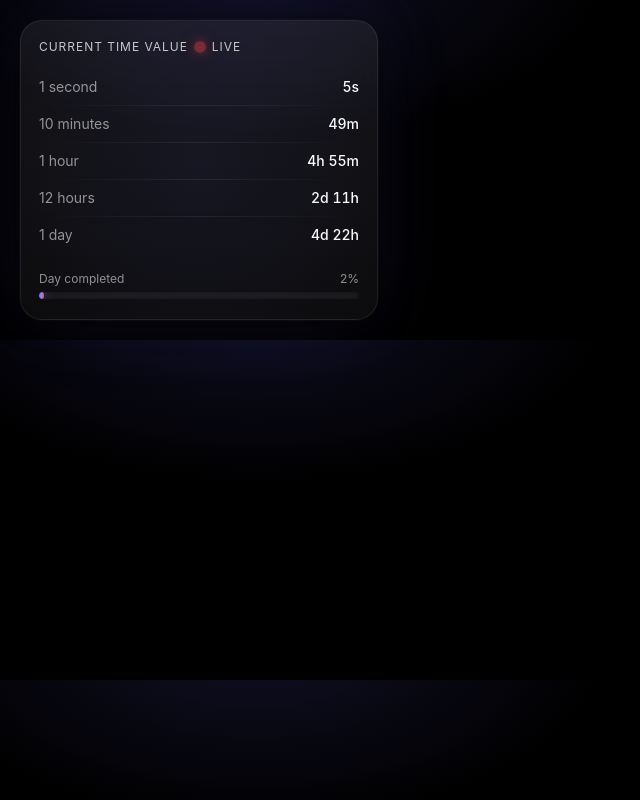
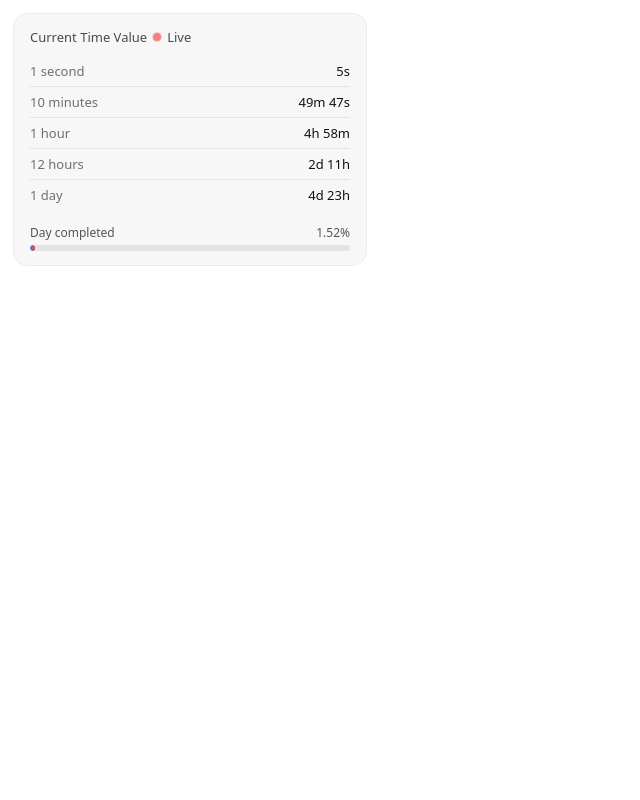
Before and after one commit to akashmendes/Time-Conscious-2, a plain HTML site: page index.html in a window 1280 px wide. Shown: the whole page, without its empty margins (0-640 px from the left). Drawn offline with Linux system fonts and the light colour scheme.

Commit message:
Refactor index.html for styling and functionality
Refactor styles and improve layout for better readability. Update JavaScript logic for time calculation and display.

```diff
--- a/index.html
+++ b/index.html
@@ -6,162 +6,104 @@
 <title>Time Value Awareness — Live</title>
 
 <style>
-  /* ===== Design Tokens ===== */
   :root {
-    --bg: #000000;
-    --surface: rgba(255,255,255,0.03);
-    --surface-strong: rgba(255,255,255,0.06);
-    --border: rgba(255,255,255,0.08);
-    --text: #e5e7eb;
-    --muted: rgba(255,255,255,0.55);
-    --accent: #6E6AF6;
-    --accent-glow: rgba(110,106,246,0.35);
-    --danger: #ef4444;
+    --bg: #ffffff;
+    --card: rgba(0,0,0,0.03);
+    --border: rgba(0,0,0,0.08);
+    --text: #111;
+    --muted: rgba(0,0,0,0.55);
+    --live: #ef4444;
+  }
+
+  @media (prefers-color-scheme: dark) {
+    :root {
+      --bg: #0f1115;
+      --card: rgba(255,255,255,0.03);
+      --border: rgba(255,255,255,0.08);
+      --text: #e8e8e8;
+      --muted: rgba(255,255,255,0.6);
+    }
   }
 
   body {
     margin: 0;
-    padding: 20px;
-    background:
-      radial-gradient(600px 300px at 20% -10%, rgba(110,106,246,0.15), transparent 60%),
-      radial-gradient(500px 300px at 80% 110%, rgba(255,255,255,0.06), transparent 60%),
-      var(--bg);
+    padding: 14px;
+    background: var(--bg);
     color: var(--text);
-    font-family: Inter, system-ui, sans-serif;
+    font-family: system-ui, -apple-system, Inter, sans-serif;
   }
 
-  /* ===== Card ===== */
   .container {
-    position: relative;
     max-width: 320px;
-    border-radius: 22px;
-    padding: 18px 18px 20px;
-    background:
-      linear-gradient(180deg, rgba(255,255,255,0.04), rgba(255,255,255,0.01)),
-      var(--surface);
-    border: 1px solid var(--border);
-    backdrop-filter: blur(14px);
-    box-shadow:
-      0 0 0 1px rgba(255,255,255,0.02),
-      0 0 30px rgba(0,0,0,0.6),
-      0 0 80px rgba(110,106,246,0.12);
-    overflow: hidden;
+    border-radius: 14px;
+    padding: 14px 16px;
+    background: var(--card);
+    box-shadow: 0 0 0 1px var(--border);
   }
 
-  /* Ambient glow */
-  .container::before {
-    content: "";
-    position: absolute;
-    inset: -40%;
-    background:
-      radial-gradient(circle, var(--accent-glow), transparent 60%);
-    opacity: 0.25;
-    pointer-events: none;
+  .title {
+    font-size: 13px;
+    opacity: .75;
+    margin-bottom: 10px;
+    display: flex;
+    align-items: center;
+    gap: 6px;
   }
 
-  /* ===== Title ===== */
-  .title {
-    font-size: 12px;
-    letter-spacing: 0.08em;
-    text-transform: uppercase;
-    opacity: .85;
-    margin-bottom: 14px;
-    display: flex;
-    align-items: center;
-    gap: 8px;
-  }
-
-  /* Live dot */
   .live-dot {
     width: 8px;
     height: 8px;
     border-radius: 50%;
-    background: var(--danger);
-    box-shadow:
-      0 0 8px rgba(239,68,68,0.8),
-      0 0 16px rgba(239,68,68,0.6);
-    animation: pulse 1.4s ease-in-out infinite;
+    background: var(--live);
+    animation: pulse 1.2s ease-in-out infinite;
   }
 
   @keyframes pulse {
     0%   { transform: scale(1); opacity: 1; }
-    50%  { transform: scale(1.5); opacity: .5; }
+    50%  { transform: scale(1.4); opacity: .5; }
     100% { transform: scale(1); opacity: 1; }
   }
 
-  /* ===== Rows ===== */
   .row {
     display: flex;
     justify-content: space-between;
-    align-items: center;
-    padding: 10px 0;
-    font-size: 14px;
-    position: relative;
+    padding: 6px 0;
+    font-size: 13px;
   }
 
-  .row + .row::before {
-    content: "";
-    position: absolute;
-    top: 0;
-    left: 0;
-    right: 0;
-    height: 1px;
-    background: linear-gradient(
-      to right,
-      transparent,
-      var(--border),
-      transparent
-    );
+  .row + .row {
+    border-top: 1px solid var(--border);
   }
 
-  .label {
-    color: var(--muted);
-  }
+  .label { color: var(--muted); }
+  .value { font-variant-numeric: tabular-nums; }
 
-  .value {
-    font-variant-numeric: tabular-nums;
-    font-weight: 500;
-    color: #f8fafc;
-    text-shadow: 0 0 12px rgba(255,255,255,0.08);
-  }
-
-  /* ===== Day Progress ===== */
   .day-wrap {
-    margin-top: 18px;
+    margin-top: 14px;
   }
 
   .day-head {
     display: flex;
     justify-content: space-between;
     font-size: 12px;
-    color: var(--muted);
-    margin-bottom: 6px;
+    opacity: .7;
+    margin-bottom: 4px;
   }
 
   .day-bar {
     width: 100%;
-    height: 7px;
-    background: rgba(255,255,255,0.08);
+    height: 6px;
+    background: var(--border);
     border-radius: 999px;
     overflow: hidden;
-    box-shadow: inset 0 0 6px rgba(0,0,0,0.6);
   }
 
   .day-fill {
     height: 100%;
     width: 0%;
-    background:
-      linear-gradient(
-        90deg,
-        #6E6AF6,
-        #8B87FF,
-        #ef4444
-      );
+    background: linear-gradient(90deg, #3b82f6, #ef4444);
     border-radius: 999px;
-    box-shadow:
-      0 0 10px rgba(110,106,246,0.6),
-      0 0 20px rgba(110,106,246,0.4);
-    transition: width 0.8s cubic-bezier(.4,0,.2,1);
+    transition: width 0.3s linear;
   }
 </style>
 </head>
@@ -169,9 +111,9 @@
 <body>
 <div class="container">
 
-  <div class="title">
+  <div class="title" id="title">
     Current Time Value
-    <span class="live-dot"></span>
+    <span class="live-dot" id="liveDot"></span>
     Live
   </div>
 
@@ -199,7 +141,7 @@
   <div class="day-wrap">
     <div class="day-head">
       <span>Day completed</span>
-      <span id="dayPercent">0%</span>
+      <span id="dayPercent">0.00%</span>
     </div>
     <div class="day-bar">
       <div class="day-fill" id="dayFill"></div>
@@ -209,21 +151,26 @@
 </div>
 
 <script>
-  const EXAM_2026 = new Date(Date.UTC(2026, 4, 2, 24, 0, 0));
-  const EXAM_2027 = new Date(Date.UTC(2027, 4, 2, 24, 0, 0));
+  /* ===== IST-safe exam dates ===== */
+  const EXAM_2026 = new Date("2026-05-02T00:00:00+05:30");
+  const EXAM_2027 = new Date("2027-05-02T00:00:00+05:30");
+
+  let timeInterval, dayInterval;
 
   function format(seconds) {
-    seconds = Math.ceil(seconds);
+    seconds = Math.max(0, Math.round(seconds));
+
     const d = Math.floor(seconds / 86400);
     seconds %= 86400;
     const h = Math.floor(seconds / 3600);
     seconds %= 3600;
     const m = Math.floor(seconds / 60);
+    const s = seconds % 60;
 
     if (d) return `${d}d ${h}h`;
     if (h) return `${h}h ${m}m`;
-    if (m) return `${m}m`;
-    return `${seconds}s`;
+    if (m) return `${m}m ${s}s`;
+    return `${s}s`;
   }
 
   function updateTimeValue() {
@@ -233,18 +180,24 @@
 
     if (!isFinite(remaining) || remaining <= 0) {
       document.querySelectorAll(".value").forEach(v => {
-        v.textContent = "Exam passed";
+        v.textContent = "Time complete";
       });
+
+      document.getElementById("title").textContent = "Time complete";
+      document.getElementById("liveDot")?.remove();
+
+      clearInterval(timeInterval);
+      clearInterval(dayInterval);
       return;
     }
 
     const TVR = (remaining + penalty) / remaining;
 
-    sec.textContent      = format(1 * TVR);
-    tenMin.textContent   = format(600 * TVR);
-    hour.textContent     = format(3600 * TVR);
-    halfDay.textContent  = format(43200 * TVR);
-    day.textContent      = format(86400 * TVR);
+    document.getElementById("sec").textContent      = format(1 * TVR);
+    document.getElementById("tenMin").textContent  = format(600 * TVR);
+    document.getElementById("hour").textContent    = format(3600 * TVR);
+    document.getElementById("halfDay").textContent = format(43200 * TVR);
+    document.getElementById("day").textContent     = format(86400 * TVR);
   }
 
   function updateDayProgress() {
@@ -252,17 +205,23 @@
     const secondsToday =
       now.getHours() * 3600 +
       now.getMinutes() * 60 +
-      now.getSeconds();
+      now.getSeconds() +
+      now.getMilliseconds() / 1000;
 
     const percent = (secondsToday / 86400) * 100;
-    dayPercent.textContent = percent.toFixed(0) + "%";
-    dayFill.style.width = percent + "%";
+
+    document.getElementById("dayPercent").textContent =
+      percent.toFixed(2) + "%";
+
+    document.getElementById("dayFill").style.width =
+      percent + "%";
   }
 
   updateTimeValue();
   updateDayProgress();
-  setInterval(updateTimeValue, 60000);
-  setInterval(updateDayProgress, 1000);
+
+  timeInterval = setInterval(updateTimeValue, 1000);
+  dayInterval  = setInterval(updateDayProgress, 100);
 </script>
 </body>
 </html>
```
